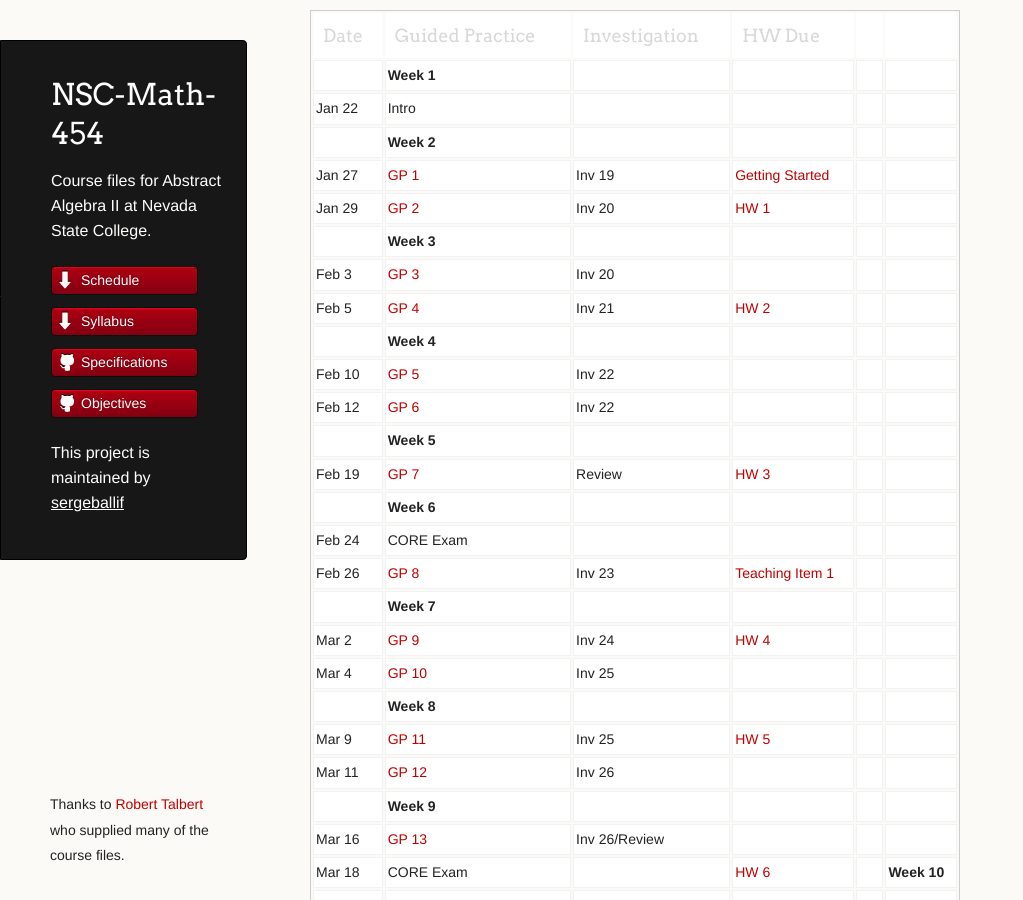
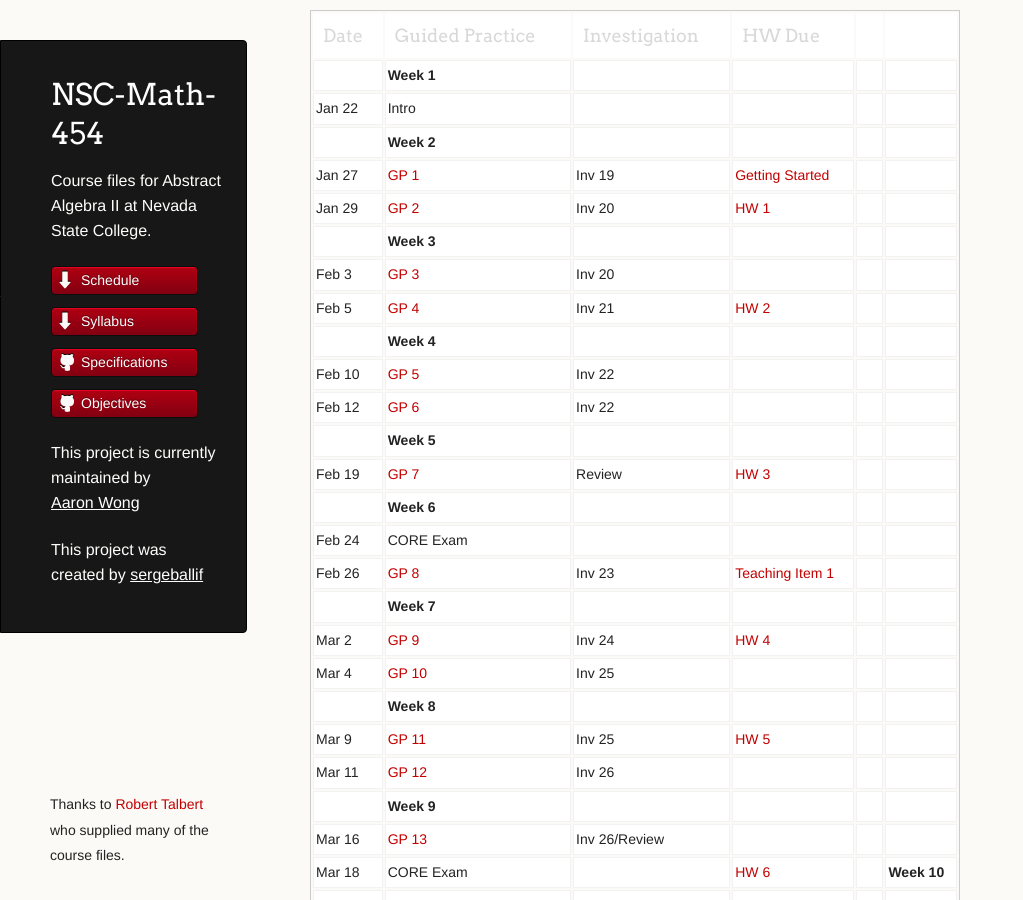
Before and after one commit to AaronWongNSC/MATH-454, a Jekyll site: the page built from index.md, in a window 1280 px wide and 900 px high. Shown: the whole window, without its empty margins (0-1023 px from the left). Built offline with Jekyll 4.4.1, drawn with Linux system fonts in a browser that asks for light colours.

Commit message:
Update default.html

```diff
--- a/_layouts/default.html
+++ b/_layouts/default.html
@@ -41,7 +41,8 @@
           <li><a class="buttons github" href="/NSC-Math-454/LearningObjectives.html">Objectives</a></li>
         </ul>
 
-        <p class="header">This project is maintained by <a class="header name" href="https://github.com/sergeballif">sergeballif</a></p>
+        <p class="header">This project is currently maintained by <a class="header name" href="https://github.com/aaronwongnsc">Aaron Wong</a></p>
+        <p class="header">This project was created by <a class="header name" href="https://github.com/sergeballif">sergeballif</a></p>
 
 	<title>{{ page.title }}</title>
       </header>
```
